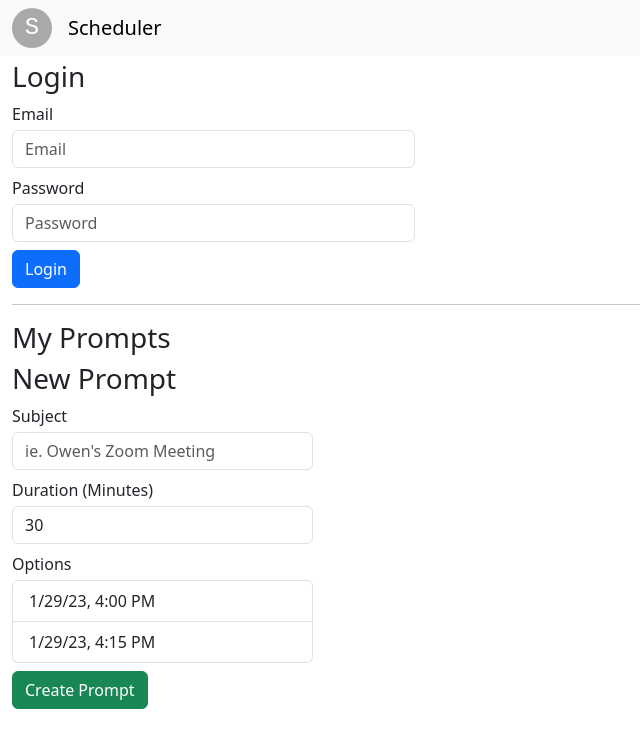
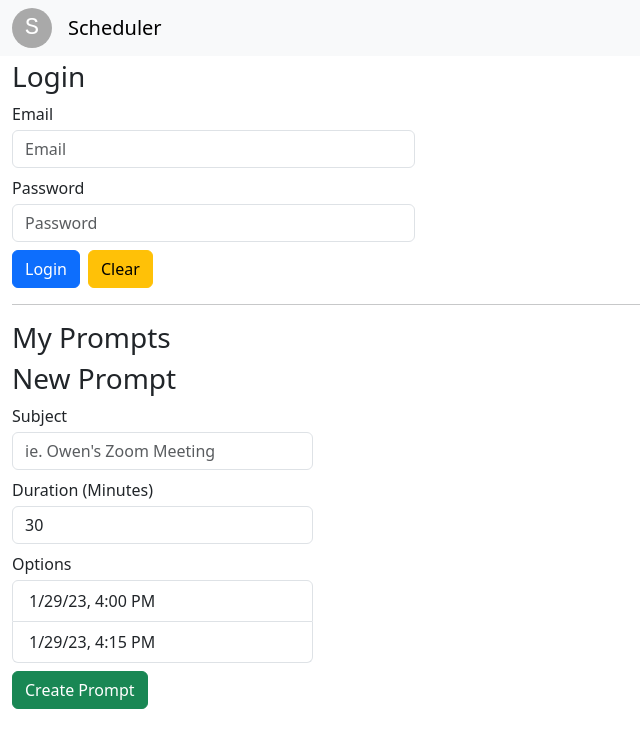
Before and after one commit to onowakow/scheduler, an Angular app in the folder scheduler-app/: page / in a window 1280 px wide. Shown: the top 748 px of the page, without its empty margins (0-640 px from the left). Built offline with nearby package versions, Linux system fonts and the light colour scheme.

Commit message:
Change form control method.

```diff
--- a/scheduler-app/src/app/login/login.component.html
+++ b/scheduler-app/src/app/login/login.component.html
@@ -5,6 +5,7 @@
       class="form-control"
       type="text"
       id="emailLoginInput"
+      autocomplete="email"
       placeholder="Email"
       formControlName="email"
       name="emailLoginInput"
@@ -21,5 +22,8 @@
       name="passwordLoginInput"
     />
   </div>
-  <button type="submit" class="btn btn-primary">Login</button>
+  <button type="submit" class="btn btn-primary me-2">Login</button>
+  <button type="button" class="btn btn-warning" (click)="clearForm()">
+    Clear
+  </button>
 </form>
--- a/scheduler-app/src/app/login/login.component.ts
+++ b/scheduler-app/src/app/login/login.component.ts
@@ -1,10 +1,8 @@
 import { Component } from '@angular/core';
 import { Observable } from 'rxjs';
 import { Login } from './login.model';
-import { Form, FormBuilder } from '@angular/forms';
+import { Form, FormBuilder, FormGroup, FormControl } from '@angular/forms';
 import { LoginService } from './login.service';
-/* Does a service/injectable need to be imported elsewhere? app mod? */
-// import { LoginService } from './login.service';
 
 @Component({
   selector: 'app-login',
@@ -13,17 +11,19 @@ import { LoginService } from './login.service';
   providers: [LoginService],
 })
 export class LoginComponent {
-  loginForm = this.fromBuilder.group({
-    email: '',
-    password: '',
+  loginForm = new FormGroup({
+    email: new FormControl(''),
+    password: new FormControl(''),
   });
 
-  constructor(
-    private fromBuilder: FormBuilder,
-    private loginService: LoginService
-  ) {}
+  constructor(private loginService: LoginService) {}
+
+  clearForm(): void {
+    this.loginForm.setValue({ email: '', password: '' });
+  }
 
   onSubmit(): void {
-    console.log('Submit');
+    console.warn(this.loginForm.value);
+    // this.loginService.attemptLogin();
   }
 }
```
